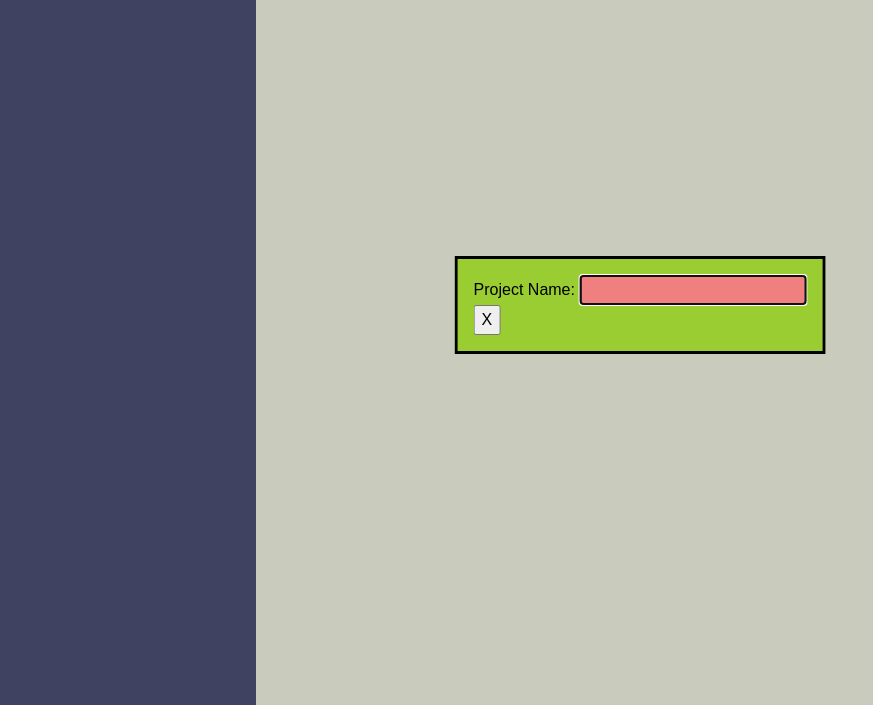
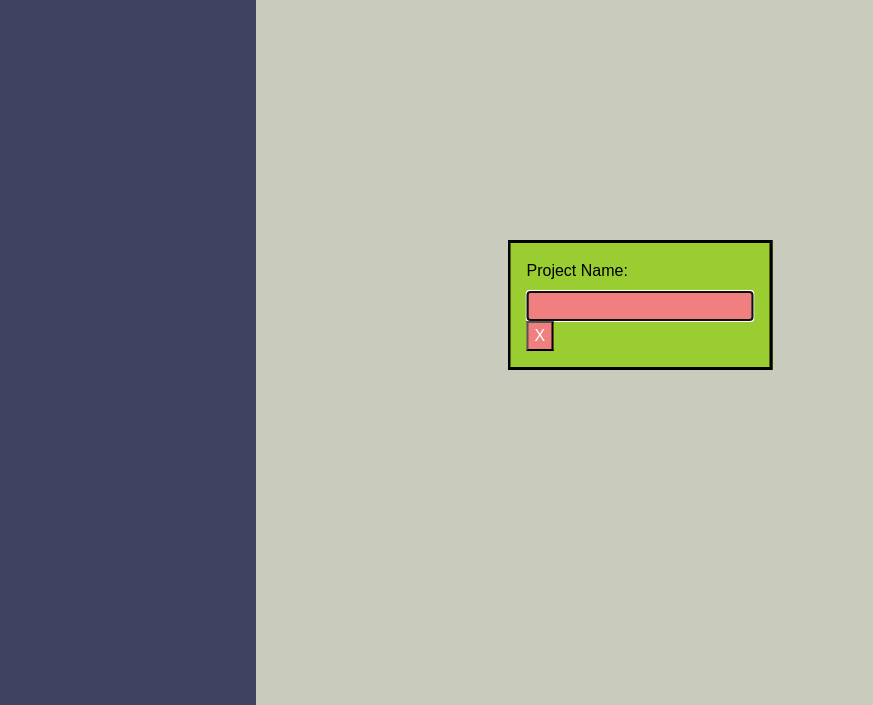
Before and after one commit to replakcan/todo-list, a website built with webpack: page src/template.html in a window 1280 px wide. Both pictures are taken after a click on the button "Add Project". Shown: the part 95-800 px from the top of the page, without its empty margins (0-873 px from the left). Built offline with nearby package versions, Linux system fonts and the light colour scheme.

Commit message:
Updates dialog and form css

```diff
--- a/src/styles.css
+++ b/src/styles.css
@@ -128,3 +128,14 @@ button:hover {
   opacity: 80%;
   cursor: pointer;
 }
+
+form {
+  display: flex;
+  flex-direction: column;
+  gap: 0.5rem;
+}
+
+dialog button {
+  background-color: lightcoral;
+  color: white;
+}
```
